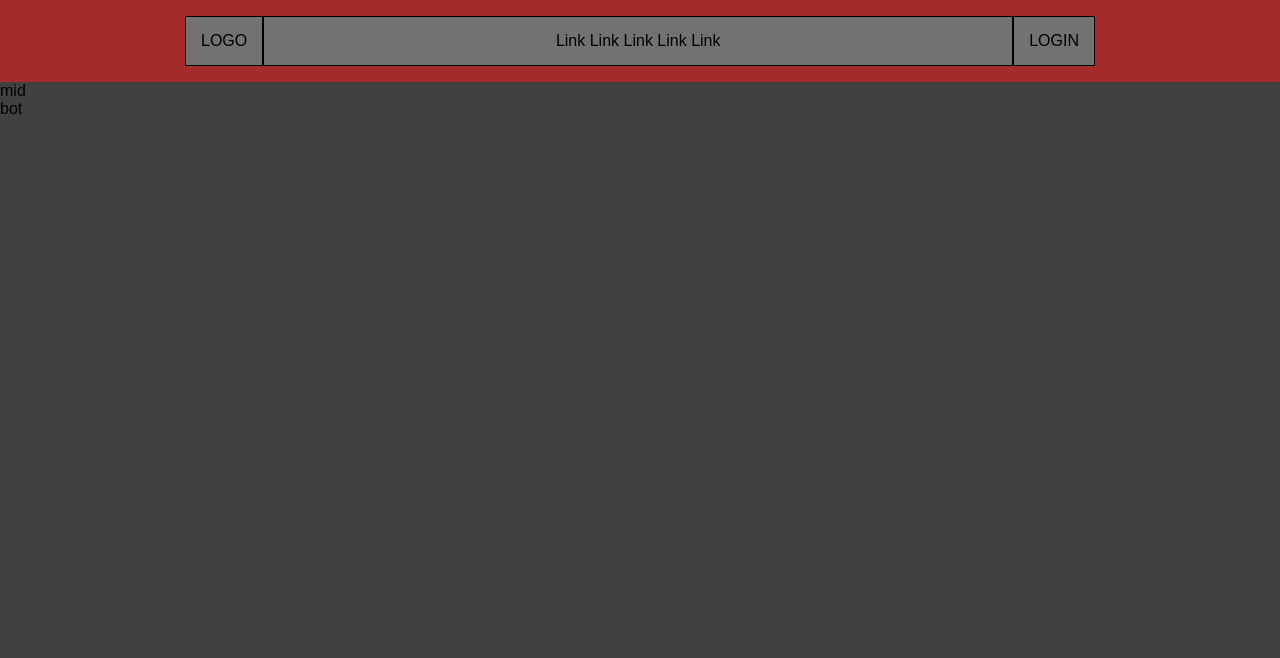
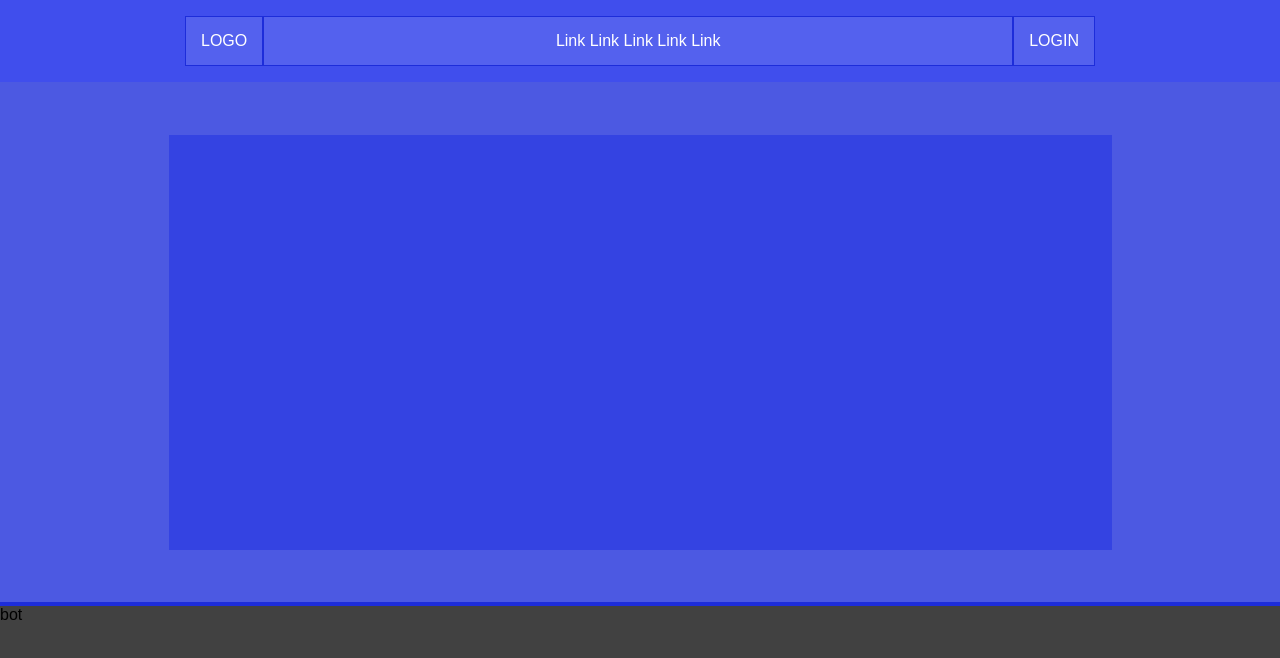
Before and after one commit to AlessioRomano95/htmlcss-struttura-discord, a plain HTML site: page index.html in a window 1280 px wide. Drawn offline with Linux system fonts and the light colour scheme.

Commit message:
[ADD] jumbotron

```diff
--- a/css/style.css
+++ b/css/style.css
@@ -9,15 +9,17 @@ body{
   font-family: Arial, Helvetica, sans-serif;
 }
 
+/*header*/
 header{
-  background-color: brown;
+  background-color: #404EED;
   display: flex;
+  color: white;
   justify-content: center;
   height: 82px;
 }
 
 .container-nav{
-  background-color: rgb(114, 114, 114);
+  background-color: #5461ee;
   display: flex;
   align-self: center;
   text-align: center;
@@ -26,21 +28,21 @@ header{
 
 .logo{
   display: inline-flex;
-  border: 1px solid black;
+  border: 1px solid  #1d2dda;
   padding: 15px;
 }
 
 .nav{
   display: inline-flex;
   justify-content: space-evenly;
-  border: 1px solid black;
+  border: 1px solid #1d2dda;
   padding: 15px;
   width: 750px;
   }
 
   .login{
     display: inline-flex;
-    border: 1px solid black;
+    border: 1px solid #1d2dda;
     padding: 15px;
   }
 
@@ -48,3 +50,25 @@ li{
   display: inline-flex;
   justify-content: space-between;
 }
+
+/*jumbotron*/
+.jumbotron{
+  height: 520px;
+  width: 100%;
+  display: inline-flex;
+  justify-content: center;
+  background-color: #4c59e2;
+}
+
+.welcome{
+  height: 415px;
+  width: 943px;
+  background-color: #3443e2;
+  align-self: center;
+}
+
+.separate{
+  height: 4px;
+  background-color: #1d2dda;
+  display: flex;
+}
--- a/index.html
+++ b/index.html
@@ -25,7 +25,16 @@
   </header>
 
   <main>
-    mid
+    <!--jumbotron-->
+    <section>
+      <div class="jumbotron">
+        <div class="welcome"></div>
+      </div>
+      <div class="separate"></div>
+    </section>
+
+    <!--conteiner1-->
+
   </main>
 
   <footer>
```
